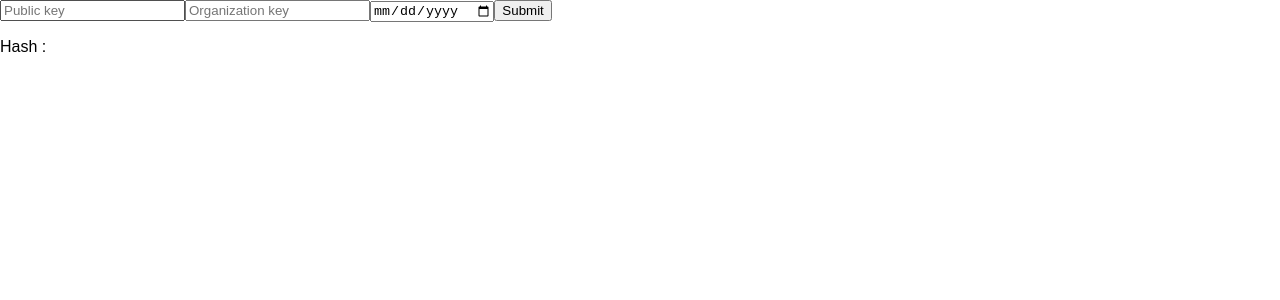
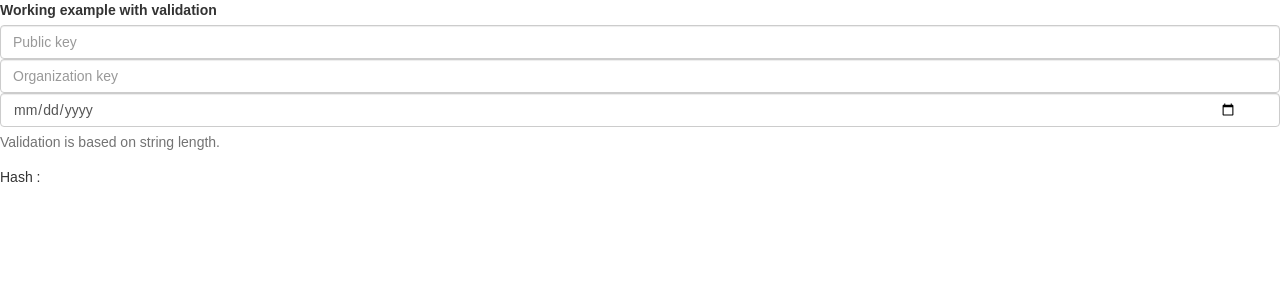
Before and after one commit to thomas-sarek/project_forward, a React (Create React App) app: page /proof in a window 1280 px wide. Shown: the top 300 px of the page. Built offline with nearby package versions, Linux system fonts and the light colour scheme.

Commit message:
react bootstrap and clockin

```diff
--- a/package.json
+++ b/package.json
@@ -9,6 +9,7 @@
     "react": "^16.3.2",
     "react-bootstrap": "^0.32.1",
     "react-dom": "^16.3.2",
+    "react-redux": "^5.0.7",
     "react-router-dom": "^4.2.2",
     "react-scripts": "1.1.4"
   },
--- a/public/index.html
+++ b/public/index.html
@@ -10,6 +10,7 @@
     -->
     <link rel="manifest" href="%PUBLIC_URL%/manifest.json">
     <link rel="shortcut icon" href="%PUBLIC_URL%/favicon.ico">
+    <link rel="stylesheet" href="https://maxcdn.bootstrapcdn.com/bootstrap/3.3.7/css/bootstrap.min.css" integrity="sha384-BVYiiSIFeK1dGmJRAkycuHAHRg32OmUcww7on3RYdg4Va+PmSTsz/K68vbdEjh4u" crossorigin="anonymous">
     <!--
       Notice the use of %PUBLIC_URL% in the tags above.
       It will be replaced with the URL of the `public` folder during the build.
--- /dev/null
+++ b/src/clockin/Clockin.js
@@ -0,0 +1,64 @@
+/**
+ * Created by mahesh on 5/12/18.
+ */
+import React, { Component } from 'react';
+import './Clockin.css';
+import sha256 from 'crypto-js/sha256';
+import { Navbar, Jumbotron, Button } from 'react-bootstrap';
+
+class Clockin extends Component {
+    state = {
+        client_public_key: '',
+        org_public_key: '',
+        timestamp: '',
+        proof_id: '',
+        hash: ''
+    };
+    render() {
+        const props = this.state;
+        return (
+            <div className="well" style={wellStyles}>
+                <Button bsStyle="primary" bsSize="large" block>
+                    Clock in
+    </Button>
+                <Button bsSize="large" block>
+                    Clock out
+    </Button>
+            </div>
+
+        );
+    }
+
+    handleChange = (e) => {
+        const { target } = e;
+        const value = target.value;
+        const name = target.name;
+        this.setState({ [name]: value });
+        this.generateHash();
+    };
+
+    generateHash = () => {
+        let hash = this.state.client_public_key + this.state.org_public_key + this.state.timestamp.toString();
+        const new_hash = sha256(hash).toString();
+        this.setState({ hash: new_hash });
+    }
+}
+
+export default Clockin;
+
+
+const wellStyles = { maxWidth: 400, margin: '0 auto 10px' };
+/*
+const buttonsInstance = (
+  <div className="well" style={wellStyles}>
+    <Button bsStyle="primary" bsSize="large" block>
+      Block level button
+    </Button>
+    <Button bsSize="large" block>
+      Block level button
+    </Button>
+  </div>
+);
+
+render(buttonsInstance);
+*/
--- a/src/index.js
+++ b/src/index.js
@@ -5,6 +5,7 @@ import { BrowserRouter, Route, Switch } from 'react-router-dom';
 import './index.css';
 import App from './App';
 import Proof from './proof/Proof';
+import Clockin from './clockin/Clockin';
 import registerServiceWorker from './registerServiceWorker';
 
 class Root extends React.Component {
@@ -23,7 +24,7 @@ class Root extends React.Component {
 						<Route exact path="/" component={App} />
 						{/*<Route exact path="/onboarding" component={ClientOnBoarding} />*/}
 						<Route path='/proof' component={Proof} />
-
+						<Route path='/clockin' component={Clockin} />
 						{/*<PublicRoute exact path="/login" authed={isLoggedIn()}*/}
 						             {/*component={Login} componentProps={{login, role: 'admin'}} />*/}
 
--- a/src/proof/Proof.js
+++ b/src/proof/Proof.js
@@ -1,40 +1,36 @@
-/**
- * Created by thomas on 5/12/18.
- */
 import React, { Component } from 'react';
 import './Proof.css';
 import sha256 from 'crypto-js/sha256';
+import { FormGroup, FormControl, HelpBlock, ControlLabel } from 'react-bootstrap';
 
-class Proof extends Component {
-	state = {
-		client_public_key: '',
-		org_public_key: '',
-		timestamp: '',
-		proof_id: '',
-		hash: ''
-	};
-	render() {
-		const props = this.state;
-		return (
-			<div>
-				<div className="form-wrapper">
-					<form className="step-2-form" onSubmit={this.submit}>
-						<input type="text" name="client_public_key" placeholder="Public key" value={props.client_public_key}  onChange={this.handleChange} />
-						<input type="text" name="org_public_key" placeholder="Organization key" value={props.org_public_key}  onChange={this.handleChange} />
-						<input type="date" name="timestamp" value={props.timestamp}  onChange={this.handleChange} />
-						{/*<input type="date" name="firstName" placeholder="First Name" value={Time.now()} onChange={this.handleChange} />*/}
-						<button type="submit">Submit</button>
-					</form>
-				</div>
-				<div className="info-wrapper">
-					<p className="proof-info">
-						Hash : {props.hash}
-					</p>
-				</div>
-			</div>
 
-		);
+class Proof extends React.Component {
+	constructor(props, context) {
+		super(props, context);
+
+		this.handleChange = this.handleChange.bind(this);
+
+		this.state = {
+			// value: '',
+			client_public_key: '',
+			org_public_key: '',
+			timestamp: '',
+			proof_id: '',
+			hash: ''
+		};
 	}
+
+	// getValidationState() {
+	// 	const length = this.state.value.length;
+	// 	if (length > 10) return 'success';
+	// 	else if (length > 5) return 'warning';
+	// 	else if (length > 0) return 'error';
+	// 	return null;
+	// }
+
+	// handleChange(e) {
+	// 	this.setState({ value: e.target.value });
+	// }
 
 	handleChange = (e) => {
 		const {target} = e;
@@ -49,6 +45,50 @@ class Proof extends Component {
    const new_hash = sha256(hash).toString();
 	 this.setState({hash: new_hash});
 	}
+	render() {
+		const props = this.state;
+		return (
+			<form>
+				<FormGroup
+					controlId="formBasicText"
+					// validationState={this.getValidationState()}
+				>
+					<ControlLabel>Working example with validation</ControlLabel>
+					<FormControl
+						type="text"
+						name="client_public_key"
+						value={props.client_public_key}
+						placeholder="Public key"
+						onChange={this.handleChange}
+					/>
+					<FormControl
+						type="text"
+						name="org_public_key"
+						value={this.state.org_public_key}
+						placeholder="Organization key"
+						onChange={this.handleChange}
+					/>
+					<FormControl
+						type="date"
+						name="timestamp"
+						value={this.state.timestamp}
+						placeholder="Enter text"
+						onChange={this.handleChange}
+					/>
+					<FormControl.Feedback />
+					<HelpBlock>Validation is based on string length.</HelpBlock>
+				</FormGroup>
+				<div className="info-wrapper">
+					<p className="proof-info">
+						Hash : {props.hash}
+					</p>
+				</div>
+			</form>
+
+
+
+
+		);
+	}
 }
-
 export default Proof;
```
Also changed, not shown: src/login/Login.css (added, +10 -0 lines), src/login/Login.js (added, +62 -0 lines), src/proof/Proof2.js (added, +54 -0 lines), src/clockin/Clockin.css (added), 1 other file (tests, documents, lock files or other folders).
